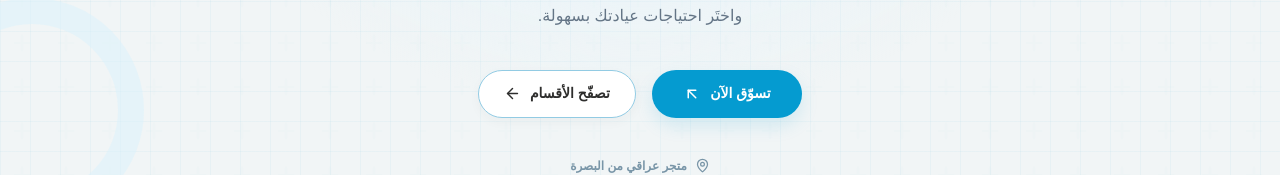
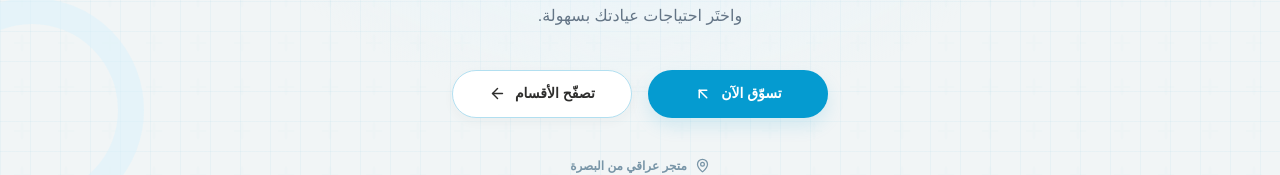
Before and after one commit to joseph2202/thanaya-dental-redesign, a Next.js app in the folder frontend/: page / in a window 1280 px wide. Shown: the part 419-594 px from the top of the page. Built offline with nearby package versions, Linux system fonts and the light colour scheme; no server answers; a small style sheet from the web is missing.

Commit message:
style(buttons): consistent controls across storefront

```diff
--- a/frontend/src/components/home/Hero.tsx
+++ b/frontend/src/components/home/Hero.tsx
@@ -22,10 +22,10 @@ export default function Hero() {
           اطّلع على الأسعار والتفاصيل، واختَر احتياجات عيادتك بسهولة.
         </p>
         <div className="mt-9 flex flex-wrap items-center justify-center gap-3 sm:gap-4">
-          <Link href="/products" className="site-btn site-btn-primary min-w-[150px] rounded-full !bg-[#059BD0] hover:!bg-[#047BA8]">
+          <Link href="/products" className="site-btn site-btn-primary min-w-[180px]">
             تسوّق الآن <ArrowUpLeft size={18} aria-hidden="true" />
           </Link>
-          <Link href="/categories" className="site-btn site-btn-outline min-w-[158px] rounded-full !border-[#92cbe3] hover:!border-brand">
+          <Link href="/categories" className="site-btn site-btn-outline min-w-[180px]">
             تصفّح الأقسام <ArrowLeft size={17} aria-hidden="true" />
           </Link>
         </div>
```
